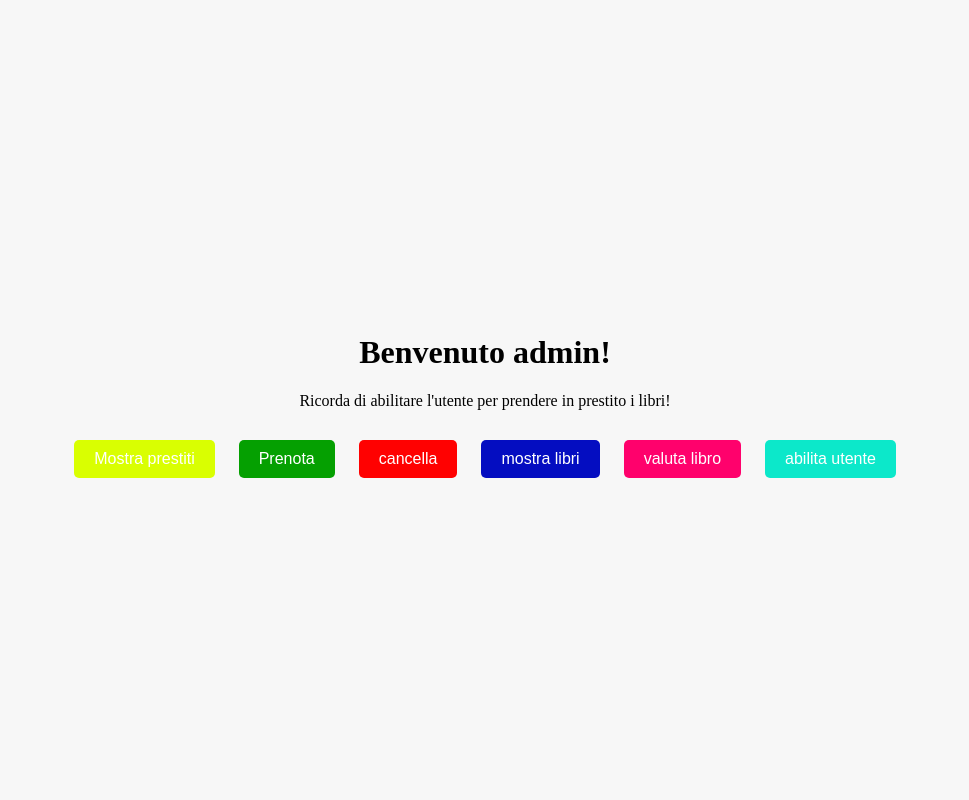
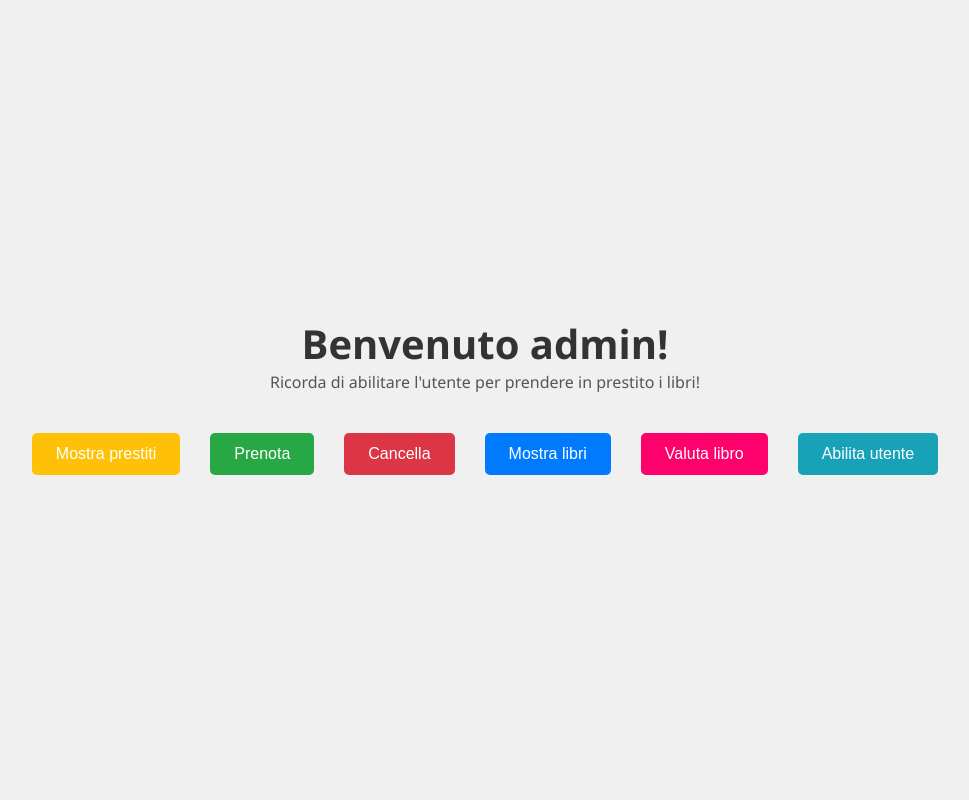
Before and after one commit to rickyruozzi/BiblioTrack, a PHP site: page /zona_prestiti.php in a window 1280 px wide. Shown: the whole page, without its empty margins (155-1124 px from the left). Run offline with PHP 8.4, Linux system fonts and the light colour scheme; a user stored in the database is signed in.

Commit message:
committino

```diff
--- a/zona_prestiti.php
+++ b/zona_prestiti.php
@@ -7,8 +7,8 @@
     <link rel="icon" href="LogoBiblioteca.png" type="image/x-icon">
     <style>
         body {
-            font-family: 'Times New Roman', Times, serif;
-            background-color: #f7f7f7;
+            font-family: 'Segoe UI', Tahoma, Geneva, Verdana, sans-serif;
+            background-color: #f0f0f0;
             margin: 0;
             padding: 0;
             display: flex;
@@ -16,59 +16,84 @@
             align-items: center;
             justify-content: center;
             height: 100vh;
+            color: #333;
         }
 
         .header {
             text-align: center;
-            margin-bottom: 20px; /* Aggiunto margine inferiore per separare dagli altri contenuti */
+            margin-bottom: 30px;
+        }
+
+        .header h1 {
+            font-size: 2.5em;
+            margin: 0;
+        }
+
+        .header h7 {
+            font-size: 1em;
+            color: #555;
         }
 
         .container {
-            text-align: center;
+            display: flex;
+            flex-wrap: wrap;
+            justify-content: center;
+            gap: 10px;
         }
 
         button {
             font-size: 16px;
-            padding: 10px 20px;
+            padding: 12px 24px;
             margin: 10px;
             border: none;
             border-radius: 5px;
             cursor: pointer;
-            transition: background-color 0.3s ease;
+            transition: background-color 0.3s ease, transform 0.3s ease;
+            display: flex;
+            align-items: center;
+            gap: 8px;
         }
 
         .prenotation-button {
-            background-color: #05a001;
+            background-color: #28a745;
             color: white;
         }
 
         .miei-prestiti {
-            background-color: #d9ff01;
+            background-color: #ffc107;
             color: white;
         }
 
         .valutation-button {
+            background-color: #ff016c;
             color: white;
-            background-color: #ff016c;
         }
 
         .cancellation-button {
+            background-color: #dc3545;
             color: white;
-            background-color: #ff0101;
         }
 
         .show-button {
-            background-color: #040dc1;
+            background-color: #007bff;
             color: white;
         }
 
         .abilitation-button {
-            background-color: #0ce8ca;
+            background-color: #17a2b8;
             color: white;
         }
 
         button:hover {
+            transform: translateY(-3px);
             background-color: #555;
+        }
+
+        @media (max-width: 600px) {
+            button {
+                width: 100%;
+                justify-content: center;
+            }
         }
     </style>
 </head>
@@ -89,41 +114,32 @@
         <h7>Ricorda di abilitare l'utente per prendere in prestito i libri!</h7>
     </div>
     <div class="container">
-        <button id='mieiPrestiti' class="miei-prestiti">Mostra prestiti</button>
+        <button id="mieiPrestiti" class="miei-prestiti">Mostra prestiti</button>
         <button id="Prenota" class="prenotation-button">Prenota</button>
-        <button id="cancella" class="cancellation-button">cancella</button>
-        <button id='mostra' class="show-button">mostra libri</button>
-        <button id='valuta' class="valutation-button">valuta libro</button>
-        <button id='abilita' class="abilitation-button">abilita utente</button>
+        <button id="cancella" class="cancellation-button">Cancella</button>
+        <button id="mostra" class="show-button">Mostra libri</button>
+        <button id="valuta" class="valutation-button">Valuta libro</button>
+        <button id="abilita" class="abilitation-button">Abilita utente</button>
     </div>
+    <script>
+        document.getElementById('Prenota').onclick = function() {
+            window.location.href = 'gestore.php?action=prenota';
+        };
+        document.getElementById('mostra').onclick = function() {
+            window.location.href = 'gestore.php?action=mostra';
+        };
+        document.getElementById('valuta').onclick = function() {
+            window.location.href = 'valuta_libro.php';
+        };
+        document.getElementById('cancella').onclick = function() {
+            window.location.href = 'gestore.php?action=cancella';
+        };
+        document.getElementById('mieiPrestiti').onclick = function() {
+            window.location.href = 'gestore.php?action=visualizza';
+        };
+        document.getElementById('abilita').onclick = function() {
+            window.location.href = 'abilita_utente.php';
+        };
+    </script>
 </body>
-<script>
-    let miei=document.getElementById('mieiPrestiti');
-    let prenota=document.getElementById('Prenota');
-    let mostra=document.getElementById('mostra');
-    let cancella=document.getElementById('cancella');
-    let abilita=document.getElementById('abilita');
-    // let valuta=document.getelementbyid('valuta');
-    // valuta.onclick=function(){
-    //     window.location.href='valuta_libro.php'
-    // }
-    prenota.onclick=function(){
-        window.location.href='gestore.php?action=prenota'
-    }
-    mostra.onclick=function(){
-        window.location.href='gestore.php?action=mostra'
-    }
-    valuta.onclick=function(){
-        window.location.href='valuta_libro.php'
-    }
-    cancella.onclick=function(){
-        window.location.href='gestore.php?action=cancella'
-    }
-    miei.onclick=function(){
-        window.location.href='gestore.php?action=visualizza'
-    }
-    abilita.onclick=function(){
-        window.location.href='abilita_utente.php'
-    }
-</script>
 </html>
```
